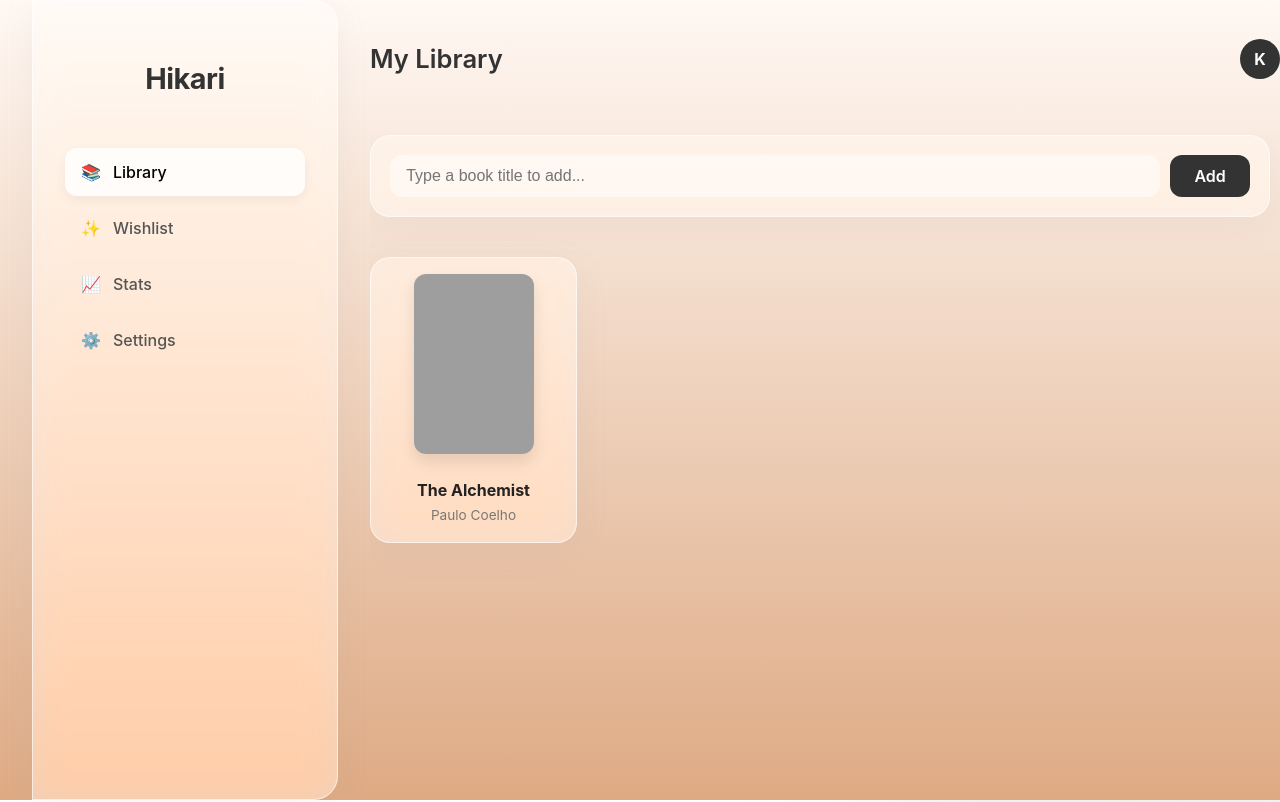
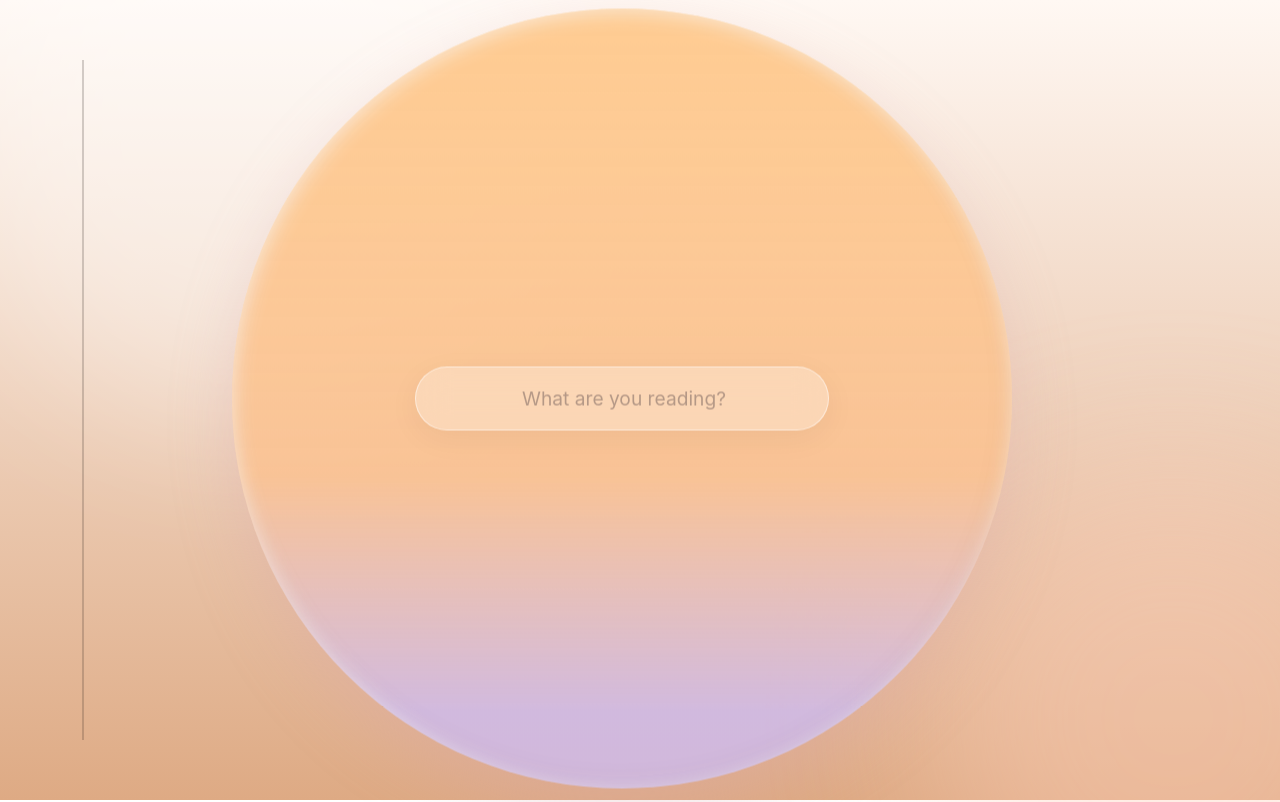
Before and after one commit to Kushimco/Hikari, a Svelte app in the folder frontend/: page / in a window 1280 px wide. Shown: the top 802 px of the page. Built offline with nearby package versions, Linux system fonts and the light colour scheme; grey boxes are pictures that could not be loaded.

Commit message:
Reactive Orb & Sidebar

```diff
--- a/frontend/src/App.svelte
+++ b/frontend/src/App.svelte
@@ -1,85 +1,104 @@
 <script lang="ts">
+  import { onMount } from 'svelte';
+  import { spring } from 'svelte/motion';
+
   let bookTitle = "";
-  let books = [
-    {
-      title: "The Alchemist",
-      author: "Paulo Coelho",
-      cover: "https://covers.openlibrary.org/b/id/10520157-L.jpg",
-      summary: "A journey of self-discovery and following one's dreams."
+  let isPulsing = false;
+  let isFocused = false;
+
+  // --- PHYSICS ENGINE ---
+  // Controls the Y-position (floating).
+  // Stiffness: How "tight" the spring is (lower = floatier).
+  // Damping: How much friction (lower = more bounce).
+  const orbY = spring(0, { stiffness: 0.02, damping: 0.1 });
+
+  let animationFrame: number;
+  let startTime = Date.now();
+
+  // The Animation Loop
+  function loop() {
+    if (!isFocused) {
+      // Floating Mode: Gentle Sine Wave
+      const time = (Date.now() - startTime) / 1200; // Speed divisor
+      const y = Math.sin(time) * 15; // Amplitude (15px up/down)
+      orbY.set(y);
+    } else {
+      // Focused Mode: Pull smoothly to center (0)
+      orbY.set(0);
     }
-  ];
+    animationFrame = requestAnimationFrame(loop);
+  }
 
-  function addBook() {
-    if (bookTitle.trim()) {
-      books = [
-        ...books,
-        {
-          title: bookTitle,
-          author: "Loading...",
-          cover: "https://via.placeholder.com/120x180?text=?",
-          summary: "Fetching summary..."
-        }
-      ];
+  onMount(() => {
+    loop();
+    return () => cancelAnimationFrame(animationFrame);
+  });
+
+  // --- INTERACTION HANDLERS ---
+  function handleInput() {
+    isPulsing = true;
+    setTimeout(() => isPulsing = false, 100); // Quick pulse
+  }
+
+  function handleFocus() { isFocused = true; }
+  function handleBlur() { isFocused = false; }
+
+  function handleKeydown(e: KeyboardEvent) {
+    if (e.key === "Enter" && bookTitle.trim()) {
+      console.log("Adding book:", bookTitle);
       bookTitle = "";
     }
   }
 </script>
 
+<div data-tauri-drag-region class="titlebar"></div>
 <main>
-  <!-- Background elements to make the glass effect pop -->
+  <!-- Draggable Area (Invisible Title Bar) -->
+  <div data-tauri-drag-region class="titlebar">
+    <!-- Optional: Add your own Close/Minimize buttons here later -->
+  </div>
+
+  <!-- Ambient Background Elements -->
   <div class="ambient-light one"></div>
   <div class="ambient-light two"></div>
 
-  <aside class="sidebar glass">
-    <div class="brand">
-      <h2>Hikari</h2>
-    </div>
-    <nav>
-      <a class="active"><span class="icon">📚</span> Library</a>
-      <a><span class="icon">✨</span> Wishlist</a>
-      <a><span class="icon">📈</span> Stats</a>
-      <div class="spacer"></div>
-      <a><span class="icon">⚙️</span> Settings</a>
-    </nav>
+  <!-- Sidebar -->
+  <aside class="sidebar">
+    <div class="line"></div>
   </aside>
 
-  <section class="content">
-    <header class="glass-header">
-      <h1>My Library</h1>
-      <div class="user-profile">
-        <div class="avatar">K</div>
-      </div>
-    </header>
+  <!-- Main Stage -->
+  <section class="orb-stage">
 
-    <div class="scroll-container">
-      <div class="add-book-container glass">
-        <input
-          type="text"
-          bind:value={bookTitle}
-          placeholder="Type a book title to add..."
-          on:keydown={(e) => e.key === "Enter" && addBook()}
-        />
-        <button on:click={addBook}>Add</button>
+    <!--
+         FLOATING WRAPPER
+         Controlled by Svelte Spring (JS), not CSS Animation.
+         This ensures 100% smooth transitions without snapping.
+    -->
+    <div class="orb-floater" style="transform: translateY({$orbY}px)">
+
+      <!-- THE ORB (Visuals + Pulse) -->
+      <div class="orb {isPulsing ? 'pulsing' : ''}">
+        <div class="glass-capsule">
+          <input
+            type="text"
+            bind:value={bookTitle}
+            placeholder="What are you reading?"
+            on:input={handleInput}
+            on:keydown={handleKeydown}
+            on:focus={handleFocus}
+            on:blur={handleBlur}
+          />
+        </div>
       </div>
 
-      <div class="grid">
-        {#each books as book}
-          <div class="book-card glass">
-            <div class="cover-wrapper">
-              <img src={book.cover} alt={book.title} />
-            </div>
-            <div class="info">
-              <h3>{book.title}</h3>
-              <p class="author">{book.author}</p>
-            </div>
-          </div>
-        {/each}
-      </div>
     </div>
+
   </section>
 </main>
 
 <style>
+  /* --- Global & Layout --- */
   :global(body) {
     margin: 0;
     background: linear-gradient(180deg, #FFF8F3 0%, #DEAA84 100%);
@@ -96,199 +115,131 @@
     position: relative;
   }
 
-  /* --- Ambient Background Blobs (Essential for Glass Effect) --- */
+  /* --- Ambient Blobs --- */
   .ambient-light {
     position: absolute;
     border-radius: 50%;
     filter: blur(80px);
-    z-index: -1;
-    opacity: 0.6;
-    animation: float 20s infinite ease-in-out alternate;
+    opacity: 0.4;
+    z-index: 0;
+    animation: floatBlob 20s infinite ease-in-out alternate;
   }
-  .one {
-    width: 500px;
-    height: 500px;
-    background: #e8d5b5; /* Warm beige/sand */
-    top: -100px;
-    left: -100px;
-  }
-  .two {
-    width: 600px;
-    height: 600px;
-    background: #dbece5; /* Soft sage/mint */
-    bottom: -150px;
-    right: -100px;
-    animation-delay: -5s;
+  .one { width: 600px; height: 600px; background: #ffffff; top: -200px; left: -100px; }
+  .two { width: 500px; height: 500px; background: #ffd1bc; bottom: -150px; right: -100px; }
+
+  /* --- Sidebar --- */
+  .sidebar { width: 100px; position: relative; z-index: 10; }
+  .line {
+    position: absolute;
+    left: 50%;
+    top: 60px;
+    bottom: 60px;
+    width: 2px;
+    background: rgba(41, 32, 27, 0.2);
   }
 
-  @keyframes float {
-    0% { transform: translate(0, 0); }
-    100% { transform: translate(30px, 50px); }
+  /* --- Stage --- */
+  .orb-stage {
+    flex: 1;
+    display: flex;
+    justify-content: center;
+    align-items: center;
+    position: relative;
+    z-index: 5;
   }
 
-  /* --- Glassmorphism Base Class --- */
-  .glass {
-    background: rgba(255, 255, 255, 0.45); /* Very translucent white */
-    backdrop-filter: blur(16px) saturate(180%); /* The frost effect */
-    -webkit-backdrop-filter: blur(16px) saturate(180%);
-    border: 1px solid rgba(255, 255, 255, 0.6); /* Subtle highlight border */
-    box-shadow: 0 8px 32px 0 rgba(156, 156, 156, 0.1); /* Soft shadow */
+  /* --- Floating Wrapper --- */
+  .orb-floater {
+    width: 780px;
+    height: 780px;
+    margin-left: -200px;
+    display: flex;
+    justify-content: center;
+    align-items: center;
+    will-change: transform;
+    transform: translateZ(0);
   }
 
-  /* --- Sidebar --- */
-  .sidebar {
-    width: 240px;
+  /* --- The Orb Visuals --- */
+  .orb {
+    width: 100%;
+    height: 100%;
+    border-radius: 50%;
+
+    /* Gradient Background (High Opacity) */
+    background: linear-gradient(
+      180deg,
+      rgb(255, 204, 146) 0%,
+      rgba(250, 194, 147, 0.9) 60%,
+      rgba(203, 189, 255, 0.7) 90%
+    );
+
+    /* Rim Light + Depth Shadows */
+    box-shadow:
+      inset 2px 4px 20px rgba(255, 255, 255, 0.6),
+      inset -2px -4px 30px rgba(0, 0, 0, 0.05),
+      0 25px 60px rgba(219, 168, 172, 0.35);
+
     display: flex;
-    flex-direction: column;
-    padding: 2rem;
-    border-radius: 0 24px 24px 0; /* Rounded only on right */
-    z-index: 10;
-  }
-  .brand h2 {
-    font-size: 1.8rem;
-    color: #333;
-    margin-bottom: 3rem;
-    font-weight: 700;
-    letter-spacing: -0.5px;
-  }
-  nav a {
-    display: flex;
+    justify-content: center;
     align-items: center;
-    gap: 12px;
-    padding: 12px 16px;
-    margin-bottom: 8px;
-    border-radius: 12px;
-    cursor: pointer;
-    color: #555;
-    font-weight: 500;
-    transition: all 0.2s ease;
-  }
-  nav a:hover {
-    background: rgba(255, 255, 255, 0.6);
-    transform: translateX(5px);
-  }
-  nav a.active {
-    background: rgba(255, 255, 255, 0.8);
-    color: #000;
-    box-shadow: 0 4px 12px rgba(0,0,0,0.05);
-  }
-  .spacer { flex: 1; }
 
-  /* --- Main Content --- */
-  .content {
-    flex: 1;
-    display: flex;
-    flex-direction: column;
-    padding: 0 2rem 2rem 2rem;
+    /* Pulse Animation Base */
+    transform: scale(1);
+    transition: transform 0.1s cubic-bezier(0.4, 0, 0.2, 1);
   }
 
-  .glass-header {
-    display: flex;
-    justify-content: space-between;
-    align-items: center;
-    padding: 1.5rem 0;
-    margin-bottom: 1rem;
-  }
-  .glass-header h1 {
-    font-size: 1.6rem;
-    font-weight: 600;
-    color: #333;
-  }
-  .avatar {
-    width: 40px;
-    height: 40px;
-    border-radius: 50%;
-    background: #333;
-    color: #fff;
-    display: flex;
-    align-items: center;
-    justify-content: center;
-    font-weight: bold;
+  .orb.pulsing {
+    transform: scale(1.015); /* Subtle pop on type */
   }
 
-  .scroll-container {
-    flex: 1;
-    overflow-y: auto;
-    padding-right: 10px;
+  /* --- Glass Input Capsule --- */
+  .glass-capsule {
+    background: rgba(255, 255, 255, 0.3);
+    backdrop-filter: blur(16px);
+    -webkit-backdrop-filter: blur(16px);
+    padding: 18px 36px;
+    border-radius: 100px;
+    border: 1px solid rgba(255, 255, 255, 0.5);
+    box-shadow: 0 8px 32px rgba(0,0,0,0.05);
+    width: 340px;
+    transition: all 0.3s ease;
+    z-index: 20;
+    will-change: transform;
   }
 
-  /* --- Add Book Section --- */
-  .add-book-container {
-    display: flex;
-    gap: 10px;
-    padding: 1.2rem;
-    border-radius: 20px;
-    margin-bottom: 2.5rem;
-  }
-  input {
-    flex: 1;
-    border: none;
-    background: rgba(255, 255, 255, 0.5);
-    padding: 12px 16px;
-    border-radius: 12px;
-    font-size: 1rem;
-    outline: none;
-    color: #333;
-    transition: background 0.2s;
-  }
-  input:focus {
-    background: rgba(255, 255, 255, 0.8);
-    box-shadow: 0 0 0 2px rgba(0,0,0,0.05);
-  }
-  button {
-    padding: 10px 24px;
-    border-radius: 12px;
-    border: none;
-    background: #333;
-    color: #fff;
-    font-weight: 600;
-    cursor: pointer;
-    transition: transform 0.1s;
-  }
-  button:active { transform: scale(0.96); }
-
-  /* --- Grid --- */
-  .grid {
-    display: grid;
-    grid-template-columns: repeat(auto-fill, minmax(200px, 1fr));
-    gap: 24px;
+  .glass-capsule:focus-within {
+    transform: scale(1.03);
+    background: rgba(255, 255, 255, 0.45);
+    box-shadow: 0 12px 40px rgba(0,0,0,0.08);
   }
 
-  .book-card {
-    padding: 16px;
-    border-radius: 20px;
-    display: flex;
-    flex-direction: column;
-    align-items: center;
+  .titlebar {
+    height: 40px;
+    width: 100vw;
+    position: fixed;
+    top: 0;
+    left: 0;
+    z-index: 9999;
+    cursor: default;
+    pointer-events: auto;
+}
+
+  input {
+    width: 100%;
+    background: transparent;
+    border: none;
+    outline: none;
+    font-size: 1.2rem;
+    color: #5e4b4b;
     text-align: center;
-    transition: transform 0.2s, box-shadow 0.2s;
+    font-weight: 500;
+    font-family: 'Inter', sans-serif;
   }
-  .book-card:hover {
-    transform: translateY(-5px);
-    box-shadow: 0 12px 40px rgba(0,0,0,0.08);
-    background: rgba(255, 255, 255, 0.65);
-  }
-  .cover-wrapper {
-    width: 120px;
-    height: 180px;
-    border-radius: 12px;
-    overflow: hidden;
-    box-shadow: 0 8px 16px rgba(0,0,0,0.1);
-    margin-bottom: 16px;
-  }
-  .cover-wrapper img {
-    width: 100%;
-    height: 100%;
-    object-fit: cover;
-  }
-  .book-card h3 {
-    margin: 0.5rem 0 0.2rem 0;
-    font-size: 1rem;
-    color: #222;
-  }
-  .book-card .author {
-    margin: 0;
-    font-size: 0.85rem;
-    color: #777;
+  input::placeholder { color: rgba(94, 75, 75, 0.45); font-weight: 400; }
+
+  @keyframes floatBlob {
+    0% { transform: translate(0, 0); }
+    100% { transform: translate(40px, 60px); }
   }
 </style>
```
Also changed, not shown: 1 other file (tests, documents, lock files or other folders).
